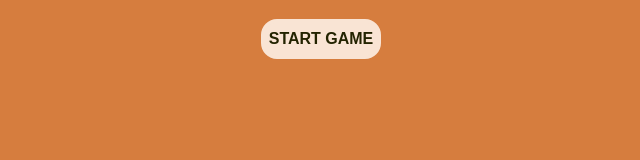
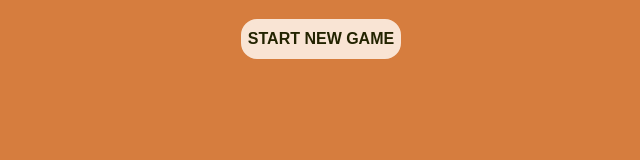
Before and after one commit to bciernia/MemoryApp, a plain HTML site: page index.html in a window 1280 px wide. Shown: the whole page, without its empty margins (319-959 px from the left). Drawn offline with Linux system fonts and the light colour scheme.

Commit message:
changed new game button text and width

```diff
--- a/css/style.scss
+++ b/css/style.scss
@@ -38,7 +38,7 @@ body {
 .btn {
   font-weight: bold;
   font-size: 1rem;
-  width: 7.5rem;
+  width: 10rem;
   height: 2.5rem;
   border: solid 4px $btn-color;
   border-radius: 1rem;
--- a/index.html
+++ b/index.html
@@ -15,7 +15,7 @@
 </head>
 <body>
 <section class="center-container flex-direction-col header-container">
-    <button class="btn start-btn">START GAME</button>
+    <button class="btn start-btn">START NEW GAME</button>
     <p class="attempt-counter centered-text"></p>
 </section>
 <section class="center-container cards-container"></section>
```
Also changed, not shown: css/style.css.
